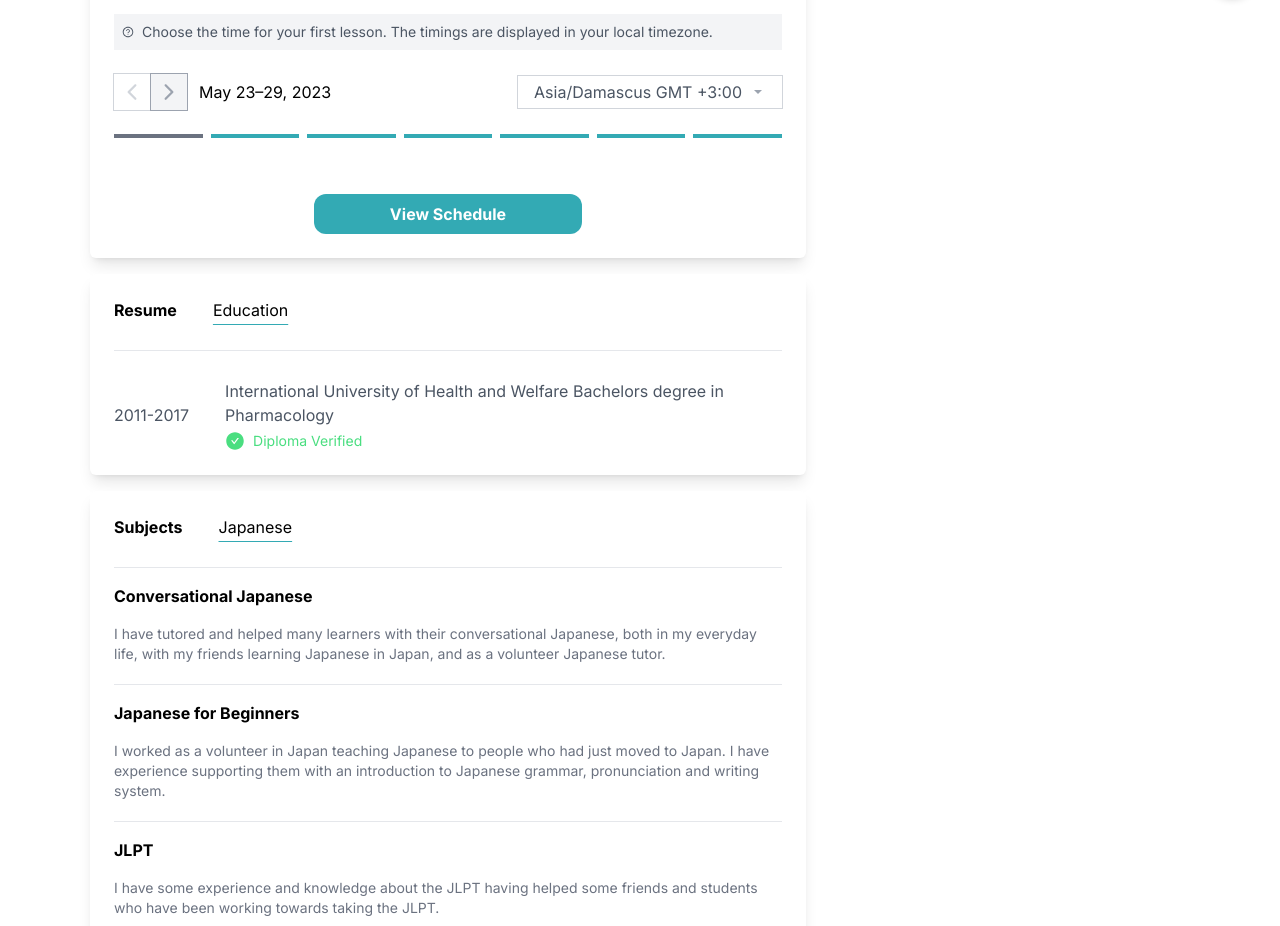
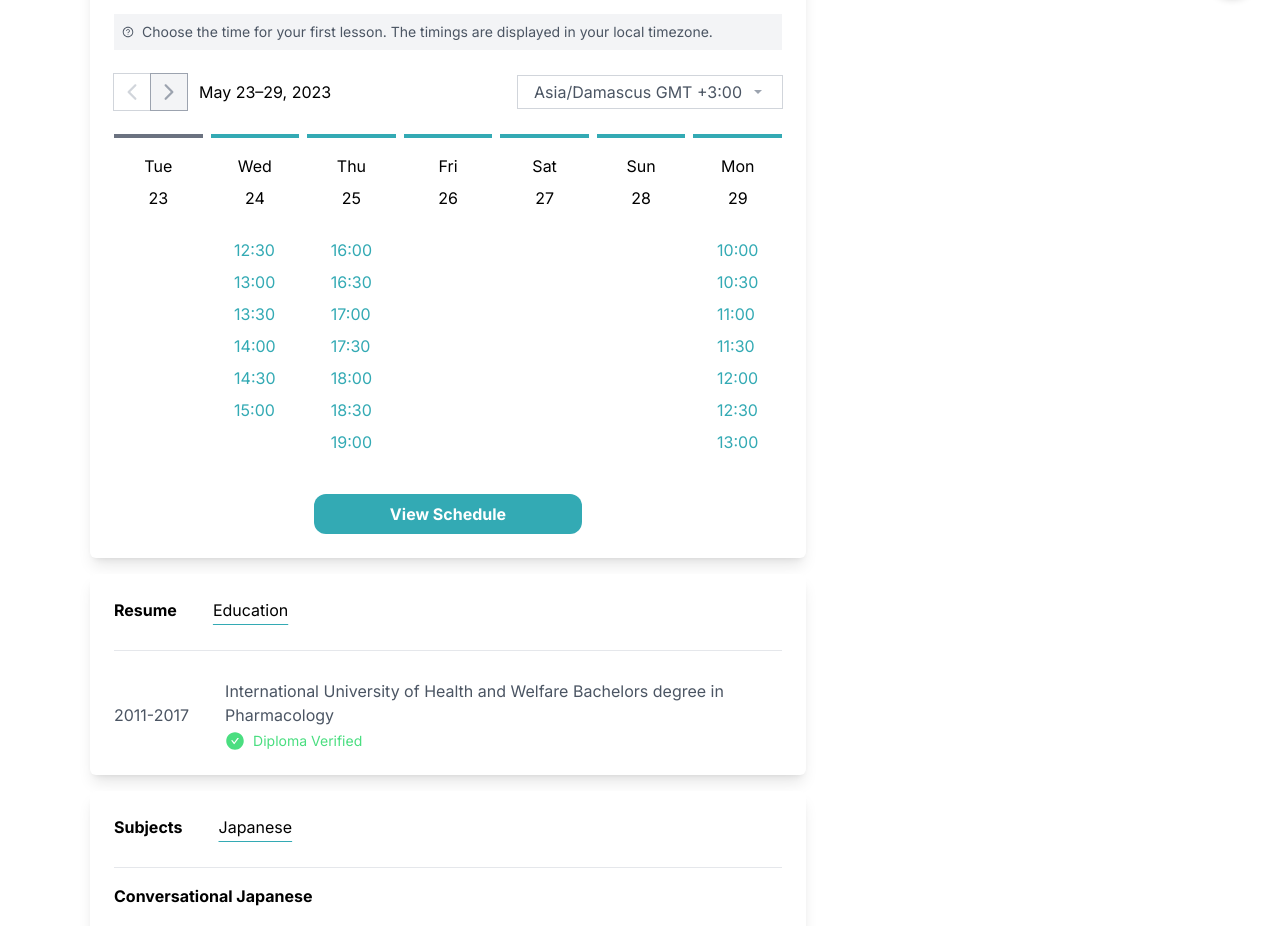
Before and after one commit to mdfaizanahmed786/preply-website, a Next.js app: page / in a window 1280 px wide. Shown: the part 782-1708 px from the top of the page. Built offline with nearby package versions, Linux system fonts and the light colour scheme.

Commit message:
ui: created schedule dates and time

```diff
--- a/components/MainBody/Schedule/ScheduleTimeLine.tsx
+++ b/components/MainBody/Schedule/ScheduleTimeLine.tsx
@@ -3,23 +3,77 @@ import React from "react";
 interface ScheduleTimeLine {}
 
 const ScheduleTimeLine: React.FC<ScheduleTimeLine> = () => {
-  return <div className="flex flex-col gap-4">
-    <div className="flex gap-2 items-center">
-<div className="h-1 bg-gray-500 w-full"/>
-<div className="timeline"/>
-<div className="timeline"/>
-<div className="timeline"/>
-<div className="timeline"/>
-<div className="timeline"/>
-<div className="timeline"/>
+  return (
+    <div className="flex flex-col gap-4">
+      <div className="flex gap-2 items-center">
+        <div className="h-1 bg-gray-500 w-full" />
+        <div className="timeline" />
+        <div className="timeline" />
+        <div className="timeline" />
+        <div className="timeline" />
+        <div className="timeline" />
+        <div className="timeline" />
+      </div>
+      <div className="flex gap-2 items-start w-full">
+        <div className="date-style">
+          <p>Tue</p>
+          <p>23</p>
+        </div>
+        <div className="date-style">
+          <p>Wed</p>
+          <p>24</p>
+          <div className="flex gap-2 flex-col mt-5">
+            <p className="text-primary">12:30</p>
+            <p className="text-primary">13:00</p>
+            <p className="text-primary">13:30</p>
+            <p className="text-primary">14:00</p>
+            <p className="text-primary">14:30</p>
+            <p className="text-primary">15:00</p>
+
+          </div>
+        </div>
+        <div className="date-style">
+          <p>Thu</p>
+          <p>25</p>
+          <div className="flex gap-2 flex-col mt-5">
+            <p className="text-primary">16:00</p>
+            <p className="text-primary">16:30</p>
+            <p className="text-primary">17:00</p>
+            <p className="text-primary">17:30</p>
+            <p className="text-primary">18:00</p>
+            <p className="text-primary">18:30</p>
+            <p className="text-primary">19:00</p>
+          </div>
+        </div>
+        <div className="date-style">
+          <p>Fri</p>
+          <p>26</p>
+        </div>
+        <div className="date-style">
+          <p>Sat</p>
+          <p>27</p>
+        </div>
+        <div className="date-style">
+          <p>Sun</p>
+          <p>28</p>
+        </div>
+        <div className="date-style">
+          <p>Mon</p>
+          <p>29</p>
+          <div className="flex gap-2 flex-col mt-5">
+            <p className="text-primary">10:00</p>
+            <p className="text-primary">10:30</p>
+            <p className="text-primary">11:00</p>
+            <p className="text-primary">11:30</p>
+            <p className="text-primary">12:00</p>
+            <p className="text-primary">12:30</p>
+            <p className="text-primary">13:00</p>
+          </div>
+        </div>
+      </div>
+      <div></div>
     </div>
-    <div>
-
-    </div>
-    <div>
-
-    </div>
-  </div>;
+  );
 };
 
 export default ScheduleTimeLine;
--- a/pages/index.tsx
+++ b/pages/index.tsx
@@ -17,7 +17,7 @@ export default function Home() {
         <MainBody />
       </section>
 
-      <Footer/>
+      <Footer />
 
       <Query />
     </main>
--- a/styles/globals.css
+++ b/styles/globals.css
@@ -7,5 +7,8 @@
   .timeline{
     @apply h-1 bg-primary w-full
   }
+  .date-style{
+    @apply flex flex-col items-center gap-2 w-full
+  }
 }
 @tailwind utilities;
```
